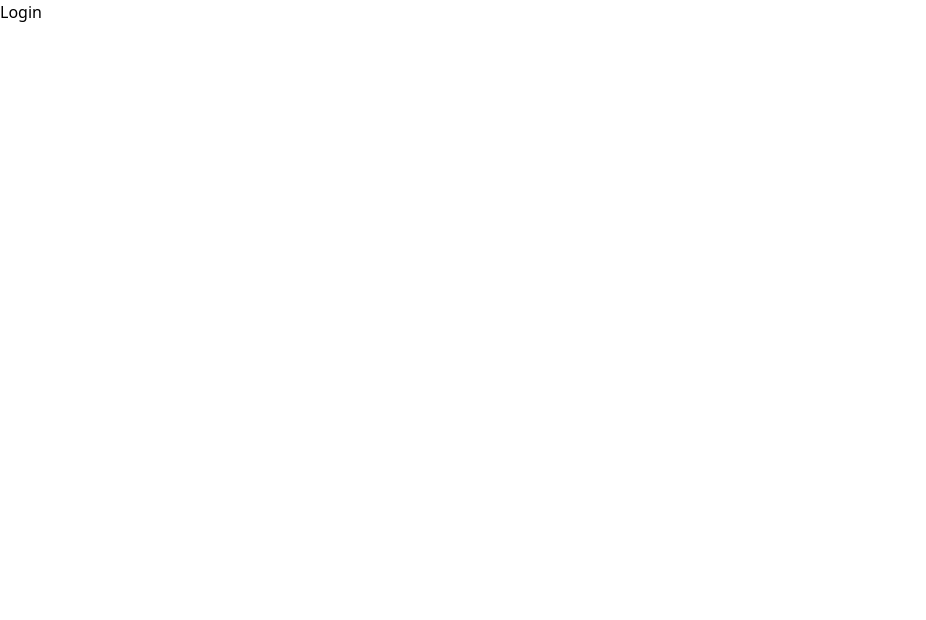
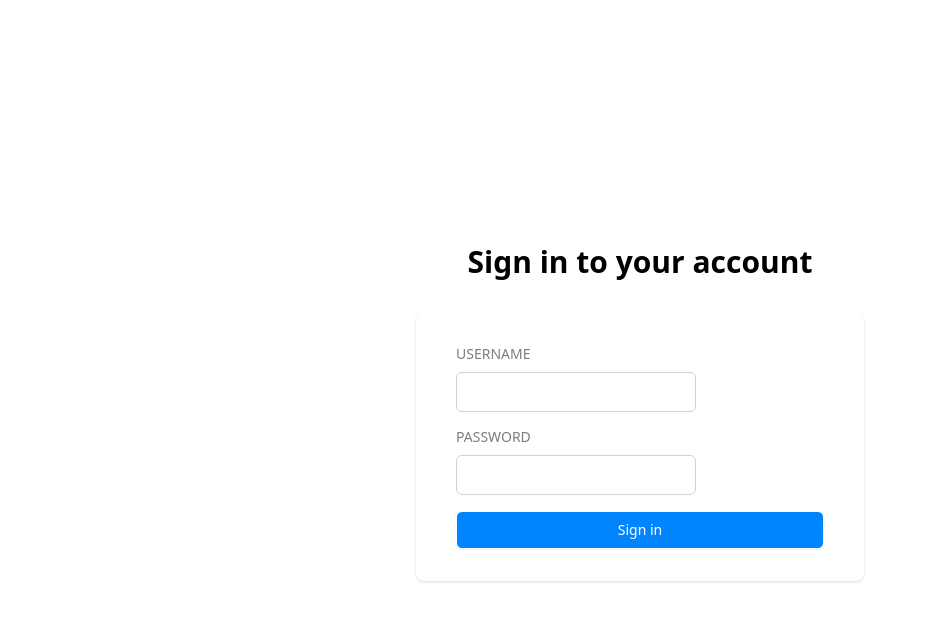
Before and after one commit to SirwanAfifi/alg_promo, a React app in the folder web/: page /signin in a window 1280 px wide. Shown: the top 620 px of the page, without its empty margins (0-926 px from the left). Built offline with nearby package versions, Linux system fonts and the light colour scheme.

Commit message:
Add authentication

```diff
--- a/web/package.json
+++ b/web/package.json
@@ -13,11 +13,14 @@
   "dependencies": {
     "@types/axios": "^0.14.0",
     "@types/react-router-dom": "^5.1.7",
+    "@types/yup": "^0.29.11",
     "axios": "^0.21.1",
+    "formik": "^2.2.9",
     "react": "^17.0.2",
     "react-dom": "^17.0.2",
     "react-router-dom": "^5.2.0",
-    "swr": "^0.5.6"
+    "swr": "^0.5.6",
+    "yup": "^0.32.9"
   },
   "devDependencies": {
     "@babel/core": "^7.14.6",
@@ -34,6 +37,7 @@
     "@typescript-eslint/parser": "^4.27.0",
     "autoprefixer": "^10.2.6",
     "babel-loader": "^8.2.2",
+    "babel-plugin-transform-runtime": "^6.23.0",
     "clean-webpack-plugin": "^4.0.0-alpha.0",
     "css-loader": "^5.2.6",
     "eslint": "^7.29.0",
--- a/web/src/App.tsx
+++ b/web/src/App.tsx
@@ -2,7 +2,8 @@ import { BrowserRouter, Route, Switch } from "react-router-dom";
 import { LoginPage } from "./pages/Login";
 import { MainPage } from "./pages/Main";
 
-export const App = () => (
+export const App = () => {
+  return (
     <BrowserRouter>
       <Switch>
         <Route exact path="/" component={MainPage} />
@@ -10,3 +11,4 @@ export const App = () => (
       </Switch>
     </BrowserRouter>
   );
+};
--- a/web/src/components/Input.tsx
+++ b/web/src/components/Input.tsx
@@ -1,10 +1,23 @@
 interface InputProps {
   label: string;
   icon?: JSX.Element;
+  value?: string;
+  onChange?: React.ChangeEventHandler<HTMLInputElement>;
+  name?: string;
+  type?: "text" | "password";
+  fullWidth?: boolean;
 }
-export const Input = ({ label, icon }: InputProps) => {
+export const Input = ({
+  label,
+  icon,
+  value,
+  onChange,
+  name,
+  type,
+  fullWidth,
+}: InputProps) => {
   return (
-    <div className="w-60 h-10 inline-block">
+    <div className={`${fullWidth ? "w-full" : "w-60"}  h-10 inline-block`}>
       <label className="block text-sm uppercase text-textGray">{label}</label>
       <div className="mt-2 relative">
         {icon && (
@@ -13,7 +26,10 @@ export const Input = ({ label, icon }: InputProps) => {
           </div>
         )}
         <input
-          type="text"
+          value={value}
+          onChange={onChange}
+          name={name}
+          type={type || "text"}
           className="mr-3 w-full h-10 pl-2 pr-10 sm:text-sm border border-lightGray rounded-md"
         />
       </div>
--- a/web/src/pages/Login.tsx
+++ b/web/src/pages/Login.tsx
@@ -1 +1,71 @@
-export const LoginPage: React.FC = () => <h1>Login</h1>;
+import { useFormik } from "formik";
+import { useHistory } from "react-router-dom";
+import { Input } from "../components/Input";
+import { publicFetch } from "../utils/publicFetch";
+
+interface User {
+  username: string;
+  password: string;
+}
+
+export const LoginPage: React.FC = () => {
+  const history = useHistory();
+  const { values, errors, touched, handleChange, handleSubmit } =
+    useFormik<User>({
+      initialValues: {
+        username: "",
+        password: "",
+      },
+      //   validationSchema: UserSchema,
+      onSubmit: async (values: User, { resetForm }) => {
+        const result = await publicFetch.post("/auth/login", {
+          username: values.username,
+          password: values.password,
+        });
+        if (!result.data.ok) {
+          alert(result.data.error);
+          return;
+        }
+        const { token } = result.data;
+        localStorage.setItem("token", token);
+        history.push("/");
+      },
+      enableReinitialize: true,
+    });
+  return (
+    <div className="min-h-screen bg-gray-50 flex flex-col justify-center py-12 sm:px-6 lg:px-8">
+      <div className="sm:mx-auto sm:w-full sm:max-w-md">
+        <h2 className="mt-6 text-center text-3xl font-extrabold text-gray-900">
+          Sign in to your account
+        </h2>
+      </div>
+
+      <div className="mt-8 sm:mx-auto sm:w-full sm:max-w-md">
+        <div className="bg-white py-8 px-4 shadow sm:rounded-lg sm:px-10">
+          <form className="space-y-6" onSubmit={handleSubmit}>
+            <Input
+              label="username"
+              name="username"
+              value={values.username}
+              onChange={handleChange}
+            />
+
+            <Input
+              label="password"
+              name="password"
+              type="password"
+              value={values.password}
+              onChange={handleChange}
+            />
+
+            <div className="mt-5">
+              <button className="w-full flex justify-center py-2 px-4 border border-transparent rounded-md shadow-sm text-sm font-medium text-white bg-blue hover:bg-indigo-700 focus:outline-none focus:ring-2 focus:ring-offset-2 focus:ring-indigo-500">
+                Sign in
+              </button>
+            </div>
+          </form>
+        </div>
+      </div>
+    </div>
+  );
+};
--- a/web/src/pages/Main.tsx
+++ b/web/src/pages/Main.tsx
@@ -1,18 +1,22 @@
-import { useState } from "react";
+import { useEffect, useState } from "react";
 import useSWR from "swr";
 import { useHistory } from "react-router-dom";
 import { Layout } from "../components/Layout";
 import { Input } from "../components/Input";
 import { Service } from "../components/Service";
 import { ServiceItem } from "../types/_index";
-import { publicFetch } from "../utils/_index";
+import { privateFetch } from "../utils/_index";
 
 export const MainPage: React.FC = () => {
+  useEffect(() => {
+    const token = localStorage.getItem("token");
+    if (!token) history.push("/signin");
+  }, []);
   const history = useHistory();
   const [services, setServices] = useState<ServiceItem[]>();
   const { error, isValidating } = useSWR<ServiceItem[]>(
     "services",
-    () => publicFetch.get("/service").then((d) => d.data),
+    () => privateFetch.get("/service").then((d) => d.data),
     {
       onSuccess: (data) => setServices(data),
       onError: () => history.push("/signin"),
--- a/web/src/utils/publicFetch.ts
+++ b/web/src/utils/publicFetch.ts
@@ -1,10 +1,26 @@
 import axios from "axios";
 
+const baseURL = "http://localhost:3000/api";
+
 const publicFetch = axios.create({
-  baseURL: "http://localhost:3000/api",
+  baseURL,
 });
 
-publicFetch.interceptors.response.use(
+const privateFetch = axios.create({
+  baseURL,
+});
+
+privateFetch.interceptors.request.use(
+  (config) => {
+    config.headers.Authorization = `Bearer ${localStorage.getItem("token")}`;
+    return config;
+  },
+  (error) => {
+    return Promise.reject(error);
+  }
+);
+
+privateFetch.interceptors.response.use(
   (response) => response,
   (error) => {
     if (error.response.status === 403) {
@@ -13,4 +29,4 @@ publicFetch.interceptors.response.use(
   }
 );
 
-export { publicFetch };
+export { publicFetch, privateFetch };
```
Also changed, not shown: web/.babelrc, 1 other file (tests, documents, lock files or other folders). Lines whose indentation alone changed are shown as unchanged.
